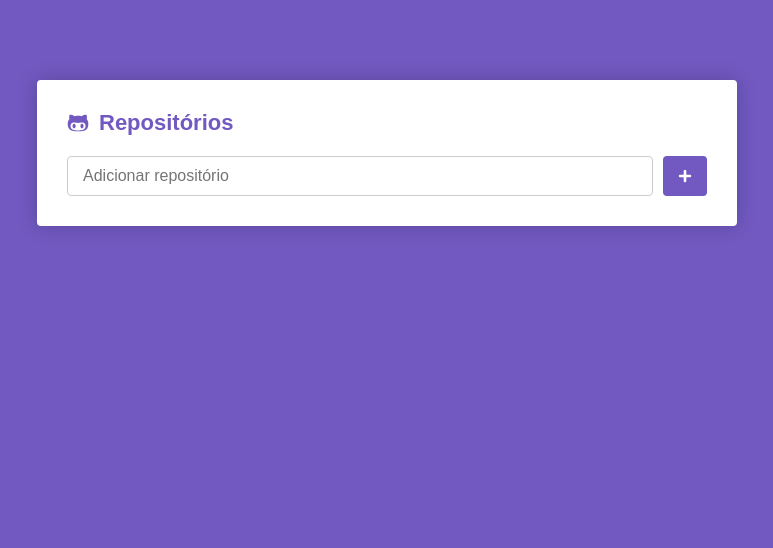
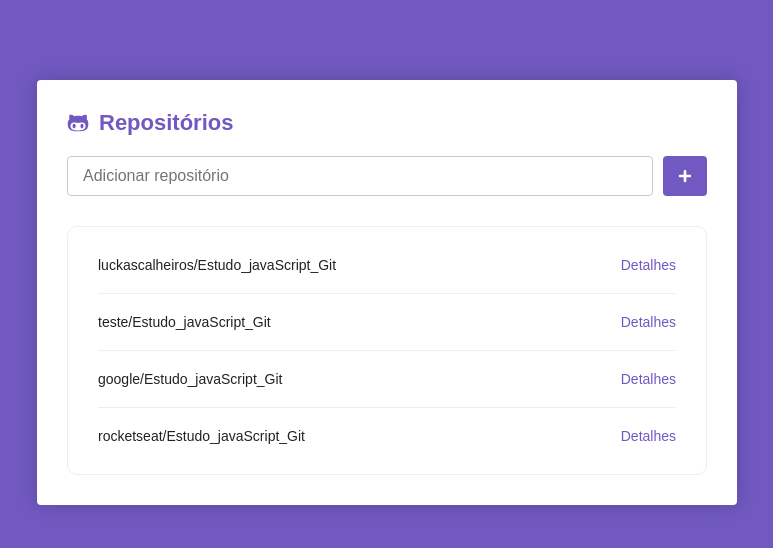
Before and after one commit to luckascalheiros/BootsCamp_modulo05, a React (Create React App) app: page / in a window 1280 px wide. Shown: the top 548 px of the page, without its empty margins (253-1026 px from the left). Built offline with nearby package versions, Linux system fonts and the light colour scheme.

Commit message:
adicionand uma lista para os repositorios e estilo a elas

```diff
--- a/src/pages/Main/index.js
+++ b/src/pages/Main/index.js
@@ -1,12 +1,17 @@
 import React, { Component } from 'react';
-import { Container, Form, SubmitButton } from './style';
+import { Container, Form, SubmitButton, List } from './style';
 import { FaGithubAlt, FaPlus, FaSpinner } from 'react-icons/fa';
 import api from '../../services/api';
 
 class Main extends Component {
     state = {
         newRepo: '',
-        repositories: [],
+        repositories: [
+            { name: 'luckascalheiros/Estudo_javaScript_Git' },
+            { name: 'teste/Estudo_javaScript_Git' },
+            { name: 'google/Estudo_javaScript_Git' },
+            { name: 'rocketseat/Estudo_javaScript_Git' }
+        ],
         loading: false
     };
 
@@ -43,7 +48,7 @@ class Main extends Component {
     };
 
     render() {
-        const { newRepo, loading } = this.state;
+        const { newRepo, loading, repositories } = this.state;
 
         return (
             <Container>
@@ -67,6 +72,15 @@ class Main extends Component {
                         )}
                     </SubmitButton>
                 </Form>
+
+                <List>
+                    {repositories.map((item, index) => (
+                        <li Key={index}>
+                            <span>{item.name}</span>
+                            <a href="">Detalhes</a>
+                        </li>
+                    ))}
+                </List>
             </Container>
         );
     }
--- a/src/pages/Main/style.js
+++ b/src/pages/Main/style.js
@@ -91,3 +91,32 @@ export const SubmitButton = styled.button.attrs(props => ({
             }
         `}
 `;
+
+export const List = styled.ul`
+    padding: 10px 30px;
+    list-style: none;
+    margin-top: 30px;
+    border: 1px solid #eee;
+    border-radius: 10px;
+
+    li {
+        padding: 20px 0;
+
+        display: flex;
+        flex-direction: row;
+
+        /* Justifica total os objetos */
+        justify-content: space-between;
+        align-items: center;
+
+        & + li {
+            border-top: 1px solid #eee;
+        }
+    }
+
+    a {
+        color: #7159c1;
+        /* retira marcação soblinhada do link */
+        text-decoration: none;
+    }
+`;
```
